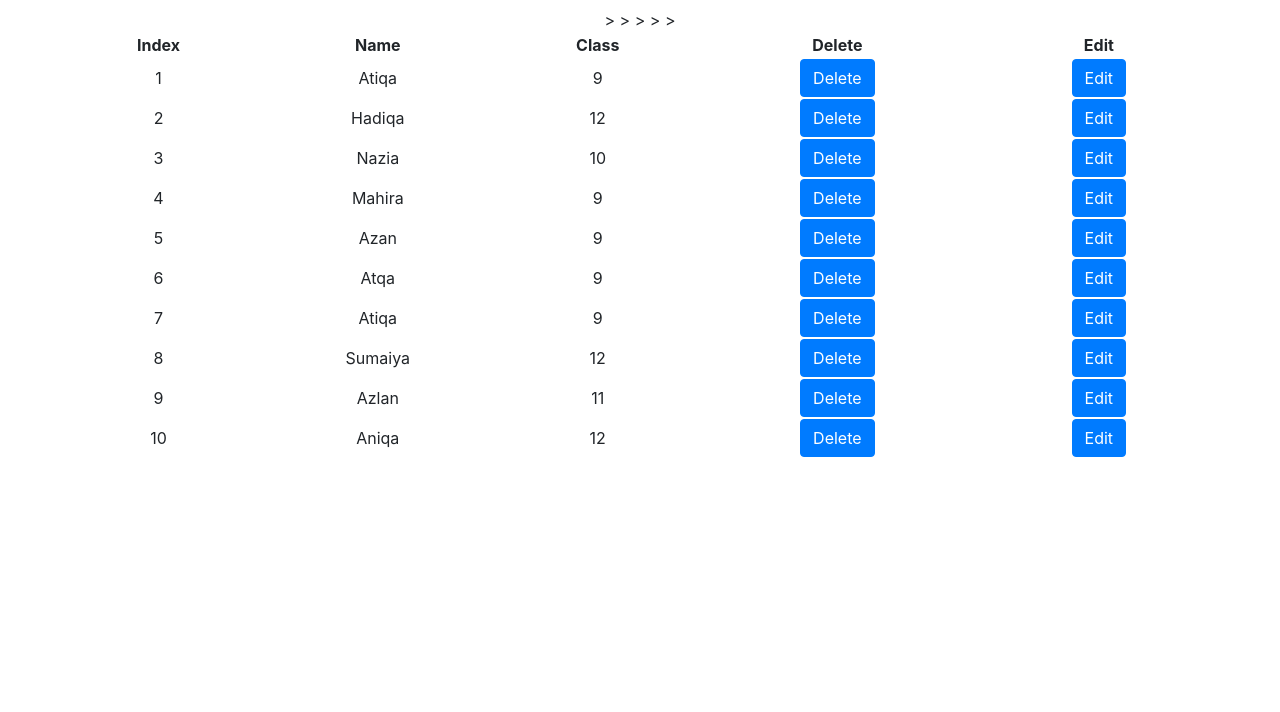
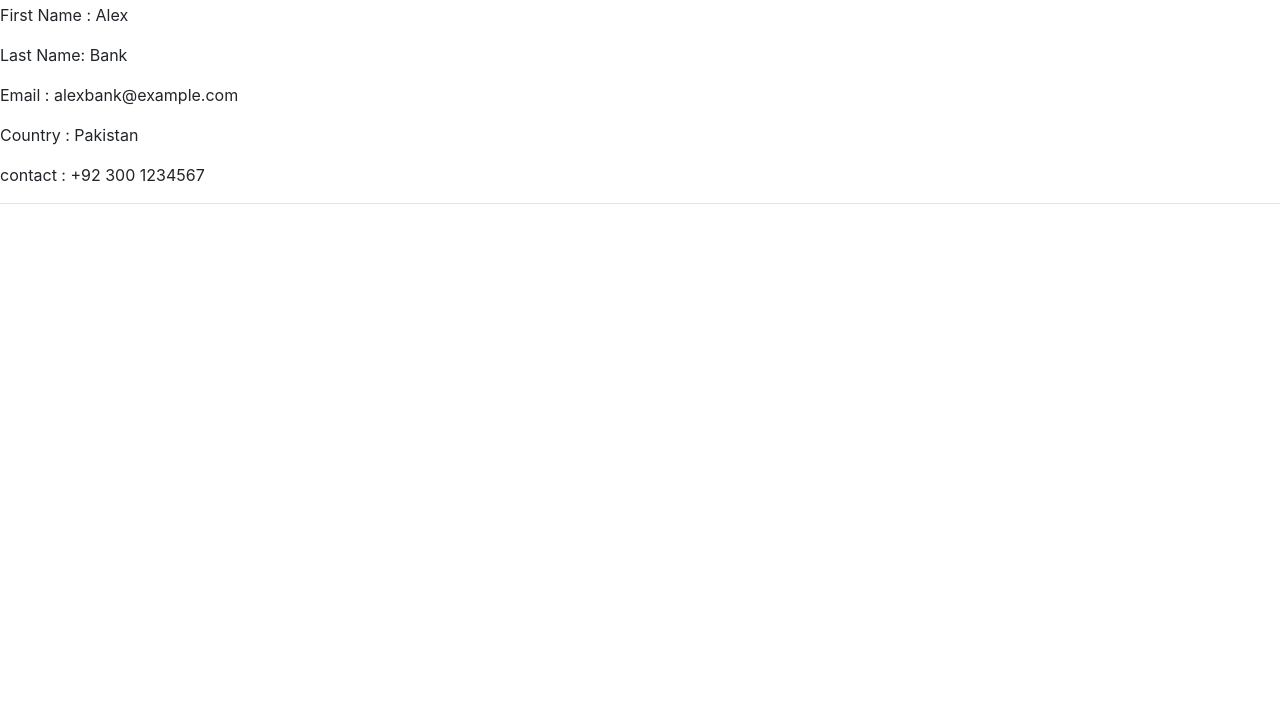
Before and after one commit to Farah-naz711/JS-Objects, a plain HTML site: page index.html in a window 1280 px wide. Shown: the part 88-800 px from the top of the page. Drawn offline with nearby package versions, Linux system fonts and the light colour scheme.

Commit message:
Task Complete

```diff
--- a/app.js
+++ b/app.js
@@ -2526,12 +2526,106 @@
 
 // 3. In previous assignment you have created a tabular data using javascript. Let’s modify that. Create a form which takes student’s details and show each student detail in table. Each row of table must contain a delete button and an edit button. On click on delete button entire row should be deleted. On click on edit button, a hidden form will appear with the values of that row.
 
-function deleteData(e){
-        e.parentNode.parentNode.remove();
-
-
-}
-function editData(e)
-{
-        console.log(e.parentNode.parentNode.firstChild);
-}
+// function deleteData(e){
+//         e.parentNode.parentNode.remove();
+
+
+// }
+// function editData(e)
+// {
+//         console.log(e.parentNode.parentNode.firstChild);
+// }
+
+
+
+
+
+//*************************** DOM *********************************
+// CH 58 to 67
+
+
+// 1. Consider you have following code snippet:(Copy it in your HTML file)
+/* <div>
+<h1> DOM </h1>
+<div id=”form-content” class=”content”>
+<label for=”first-name”>First Name</label>
+<input type=”text” id=”first-name” />
+<label for=”last-name”>Last Name</label>
+<input type=”text” id=”last-name” />
+<label for=”email”>Email</label>
+<input type=”text” id=”email” />
+</div>
+<div id=”main-content” class=”content”>
+<p class=”render”> First Name : Alex</p>
+<p class=”render” id=”lastName”>Last Name: Bank</p>
+<p class=”render”> Email : alexbank@example.com</p>
+<p class=”render”> Country : Pakistan </p>
+<p class=”render”> contact : +92 300 1234567</p>
+</div>
+</div> */
+// i. Get element of id “main-content” and assign them in a variable.
+// ii. Display all child elements of “main-content” element.
+// iii. Get all elements of class “render” and show their innerHTML
+// in browser.
+// iv. Fill input value whose element id first-name using javascript.
+// v. Repeat part iv for id ”last-name” and “email”.
+
+
+// i
+// var mainContent = document.getElementById('main-content');
+// // ii
+// for(var i=0; i<mainContent.length; i++)
+// document.write(mainContent.childNodes[i]+"<br>");
+
+// var render = mainContent.getElementsByClassName('render');
+
+// // iii
+// for(var i=0; i<render.length; i++)
+
+// document.write(render[i].innerHTML+"<br>");
+// // iv.
+// var firstName = document.getElementById('first-name');
+
+// // firstName.value= "Farah ";
+
+// // // // v.
+// // var lastName = document.getElementById('last-name');
+// // lastName.value = 'Naz';
+// // var email = document.getElementById('email');
+// // email.value = 'aahmadkhan156@gmail.com';
+
+
+// // 2. use HTML code of question 1 and show the result on browser.
+
+// // i. What is node type of element having id “form-content”.
+// var formContent = document.getElementById('form-content').nodeType;
+// document.write("<br>"+formContent);
+// // ii. Show node type of element having id “lastName” and its child node.
+
+// document.write("<br>"+document.getElementById('lastName').nodeType);
+// document.write("<br>"+document.getElementById('lastName').innerText.nodeType);
+
+
+
+// // iii. Update child node of element having id “lastName”.
+// var updated = document.getElementById('lastName').innerHTML='Updated Value'
+// document.write("<br>"+updated)
+// // console.log(updated.innerHTML=' fatah');
+
+
+// // iv. Get First and last child of id “main-content”.
+
+// var firstChild =document.getElementById('main-content').firstChild ;
+// var lastChild = document.getElementById('main-content').lastChild;
+// // document.write("First Child Of Id 'main-content' "+firstChild +"<br>"+" Last Child Of Id 'main-content' "+lastChild +"<br>");
+// // console.log(firstChild);
+// // console.log(lastChild)
+// // v. Get next and previous siblings of id “lastName”.
+
+// console.log('Next Sibling of id "lastName"', document.getElementById('lastName').nextSibling)
+// console.log('Previous Sibling of id "lastName"', document.getElementById('lastName').previousSibling);
+
+// // vi. Get parent node and node type of element having id “email”
+
+// console.log('Parent Node of ELement having id "email" ', document.getElementById('email').parentNode);
+// console.log('Node Type of ELement having id "email" ', document.getElementById('email').nodeType);
--- a/index.html
+++ b/index.html
@@ -251,7 +251,7 @@
 <!--Chapter #Events(49 - 52) Question 3: Started-->
 
 
-<section class="container-fluid table-sec">
+<!-- <section class="container-fluid table-sec">
 
     <h1 class="my-4">Student Database</h1>
     <table class="container">
@@ -335,7 +335,7 @@
         ><td><button class="btn btn-primary" onclick="deleteData(this)">Delete</button></td
         ><td><button class="btn btn-primary" onclick="editData(this)">Edit</button></td
 
-    </tr
+    ></tr
     ><tr
 
     ><td>10</td
@@ -347,7 +347,7 @@
         ></tr>
 
 </table>
-</section>
+</section>  -->
 <!--Chapter #Events Question 3 : Ended-->
 
 <!--Chapter #Events Question 4 : started-->
@@ -357,9 +357,10 @@
 
 </section>
 
-<!--Chapter #Events(49 - 52) Question 3 : Ended-->
+Chapter #Events(49 - 52) Question 3 : Ended-->
 
-
+<!-- Chapter #DOM(58 to 67) Question 3 : Ended-->
+<div><h1> DOM </h1><div id="form-content" class="content"><label for="first-name">First Name</label><input type="text" id=”first-name”/><label for="last-name">Last Name</label><input type="text" id="last-name"/><label for="email">Email</label> <input type="text" id="email"/></div><div id="main-content" class="content"><p class="render">First Name : Alex</p><p class="render" id="lastName">Last Name: Bank</p><p class="render">Email : alexbank@example.com</p><p class="render">Country : Pakistan </p><p class="render">contact : +92 300 1234567</p></div></div><hr>
 
  <!-- alert("Hello World");    -->
 </body>
```
